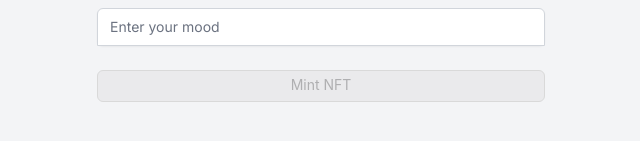
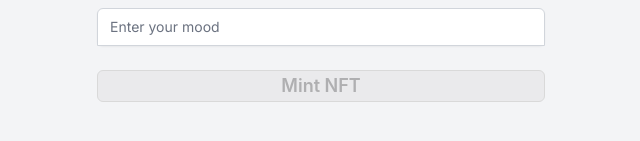
Before and after one commit to naqeebali-shamsi/MoodMint, a Next.js app: page / in a window 1280 px wide. Shown: the part 409-550 px from the top of the page, without its empty margins (319-959 px from the left). Built offline with nearby package versions, Linux system fonts and the light colour scheme.

Commit message:
bugfix and prompt improvement

```diff
--- a/src/app/page.tsx
+++ b/src/app/page.tsx
@@ -6,7 +6,7 @@ import MoodNFT from '@/artifacts/contracts/MoodNFT.sol/MoodNFT.json';
 import Lottie from 'lottie-react';
 import { z } from 'zod';
 import { Button, Menu, Dropdown, message } from 'antd';
-import { DownOutlined, ExportOutlined, DislikeOutlined } from '@ant-design/icons';
+import { DownOutlined, ExportOutlined, DislikeOutlined, EyeOutlined } from '@ant-design/icons';
 import type { MenuProps } from 'antd';
 import 'antd/dist/reset.css';
 
@@ -147,7 +147,7 @@ export default function Home() {
         const imageResponse = await fetch('/api/generateImage', {
           method: 'POST',
           headers: { 'Content-Type': 'application/json' },
-          body: JSON.stringify({ mood }),
+          body: JSON.stringify({ theme: mood }),
         });
 
         if (!imageResponse.ok) {
@@ -174,6 +174,7 @@ export default function Home() {
         }
 
         const { metadataIpfsUrl, gatewayImageUrl, gatewayMetadataUrl } = ipfsData.data;
+        console.log(ipfsData);
 
         console.log('Minting NFT on the blockchain...');
         const transaction = await moodNFT.mintMood(account, metadataIpfsUrl, mood);
@@ -216,6 +217,12 @@ export default function Home() {
       label: 'Did not like the image',
       onClick: handleDislike,
     },
+    {
+      key: 'showImage',
+      icon: <EyeOutlined />,
+      label: 'Show Image',
+      onClick: () => window.open(nft.imageUrl, '_blank'),
+    }
   ];
 
   return (
@@ -241,15 +248,23 @@ export default function Home() {
           </div>
           {error && <p className="text-red-500 text-sm">{error}</p>}
           <div>
-            <Button
-              type="primary"
-              onClick={mintNFT}
-              disabled={isLoading || !mood || !account}
-              loading={isLoading}
-              className="w-full"
-            >
-              {isLoading ? <Lottie animationData={Cat} style={{ width: 50, height: 50 }} /> : 'Mint NFT'}
-            </Button>
+          {isLoading ? (
+            <div className="w-full h-64 flex  justify-center items-baseline">
+              <Lottie
+                animationData={Cat}
+                style={{ width: '100%', height: '100%', objectFit: 'contain' }}
+              />
+            </div>
+            ) : (
+              <Button
+                type="primary"
+                onClick={mintNFT}
+                disabled={!mood || !account}
+                className="w-full h-8 text-lg font-semibold"
+              >
+                Mint NFT
+              </Button>
+            )}
           </div>
           {mintedNFTs.length > 0 && (
             <div className="space-y-4">
@@ -274,7 +289,7 @@ export default function Home() {
                 </div>
               ))}
               <Button danger onClick={clearAllNFTs} className="w-full">
-                Clear All Saved NFTs
+                Forget locally saved NFTs
               </Button>
             </div>
           )}
--- a/src/pages/api/generateImage.ts
+++ b/src/pages/api/generateImage.ts
@@ -110,7 +110,6 @@ export default async function generateImage(req: NextApiRequest, res: NextApiRes
     };
 
     const response = await axios.request(config);
-    console.log('response', response.data);
 
     if (response.data.status === 'success') {
       logger.info(`Image generated successfully for theme "${theme}"`);
--- a/src/pages/api/imagePromptGen.ts
+++ b/src/pages/api/imagePromptGen.ts
@@ -114,13 +114,13 @@ export default async function imagePromptGen(req: NextApiRequest, res: NextApiRe
 
         const model = genAI.getGenerativeModel({ model: "gemini-1.5-pro", safetySettings: safetySettings });
 
-        const geminiPrompt = `Generate a concise, detailed prompt for an AI image generation model to create an NFT based on the theme "${theme}". The prompt should be descriptive, focusing on visual elements, style, and mood. Do not include explanations or separate sections.
+        const geminiPrompt = `Generate a concise, detailed prompt for an AI image generation model to create an NFT based on the theme "${theme}". The prompt should be descriptive, focusing on visual elements, style, and mood. Emphasize the most important 3-5 keywords or short phrases by surrounding them with double parentheses ((like this)). These emphasized elements should capture the essence of the image.
 
-IMPORTANT: Your response should ONLY contain the image generation prompt itself, enclosed in [PROMPT] tags. The prompt should be a single paragraph, similar in style and format to these examples:
+Do not include explanations or separate sections.
 
-1. A cat has just stolen a fish in a fishmonger's shop and runs away with it. He has a panicked look on his face because he is being chased by the fishmonger. The fish appears to be silver and of medium size. In the background, the fishmonger yells at the cat. The scene is the street of an open-air market, with stalls and people strolling.
+IMPORTANT: Your response should ONLY contain the image generation prompt itself, enclosed in [PROMPT] tags. The prompt should be a single paragraph, similar in style and format to this example:
 
-2. A striking and surreal vector design featuring a crying skull adorned with gold teeth, rainbows, clouds, glitter, and psychedelic colors. The skull's eyes are filled with tears, and its mouth is open in a howl, while the text "I'm fine" is written across its forehead. The overall design is dark and morbid with a touch of humor and a dash of unexpected color and glitter.
+[PROMPT]A ((surreal portrait)) of a figure with ((multiple intertwined heads)), each face expressing a different aspect of confusion. The heads overlap, with mismatched eyes looking in various directions, creating a sense of ((disorientation)). The color palette is muted and dreamlike, with textures reminiscent of old photographs and faded ink. High quality, detailed, intricate, digital art.[/PROMPT]
 
 Now, create a similar prompt for the theme "${theme}":
 
```
